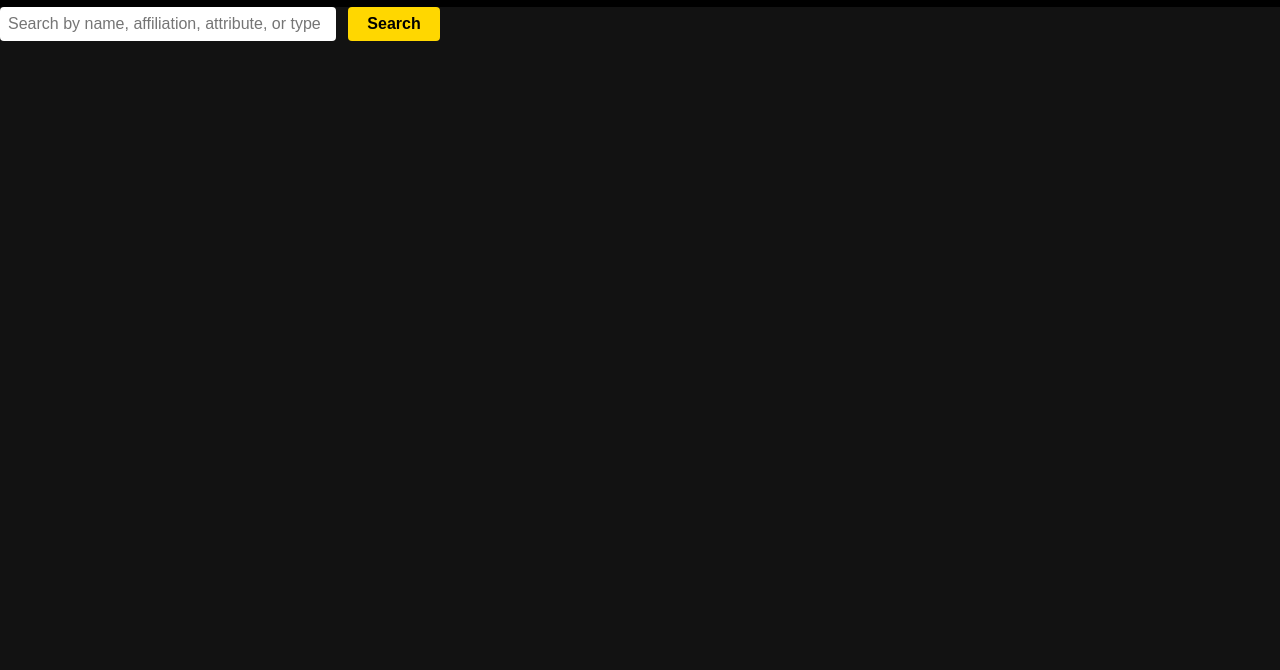
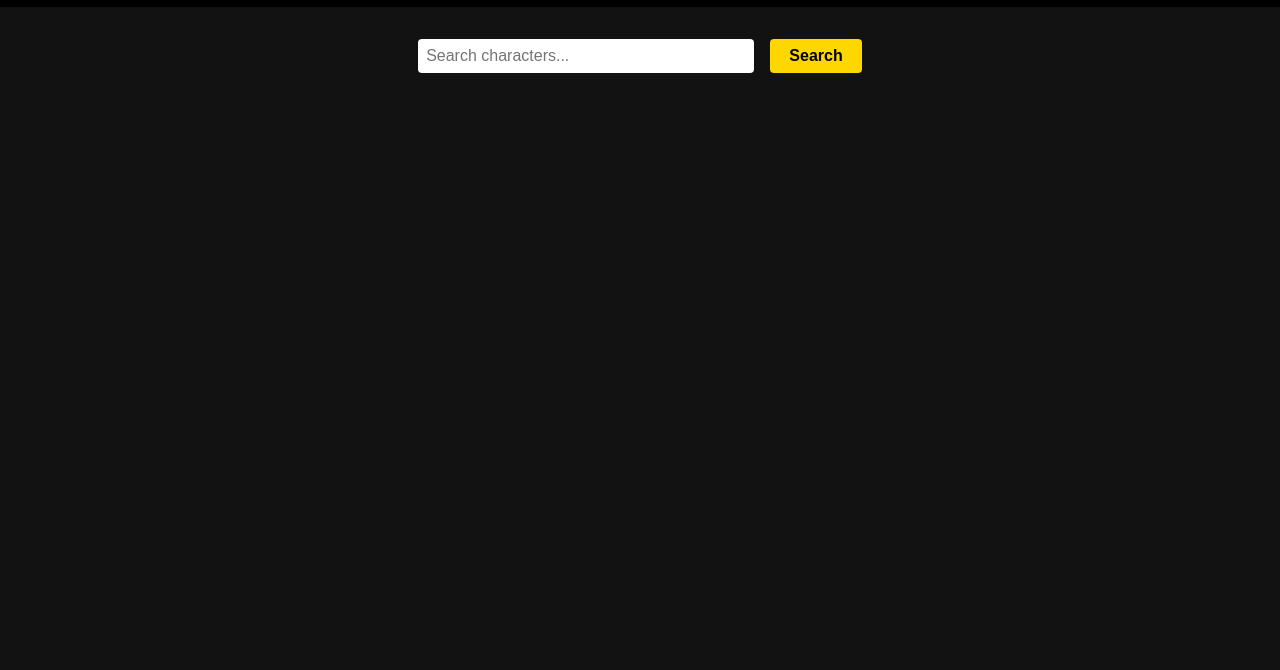
Before and after one commit to ReVenTionXII/7DSIA-Fan-Community, a plain HTML site: page index.html in a window 1280 px wide. Shown: the part 130-800 px from the top of the page. Drawn offline with Linux system fonts and the light colour scheme.

Commit message:
Update index.html

```diff
--- a/index.html
+++ b/index.html
@@ -15,10 +15,10 @@
   </div>
 </header>
 
-  <section id="search-section">
-    <input type="text" id="searchInput" placeholder="Search by name, affiliation, attribute, or type" />
-    <button id="searchButton">Search</button>
-  </section>
+<section class="search-section">
+  <input type="text" id="searchInput" placeholder="Search characters..." />
+  <button id="searchButton">Search</button>
+</section>
 
   <main id="results"></main>
 
```
